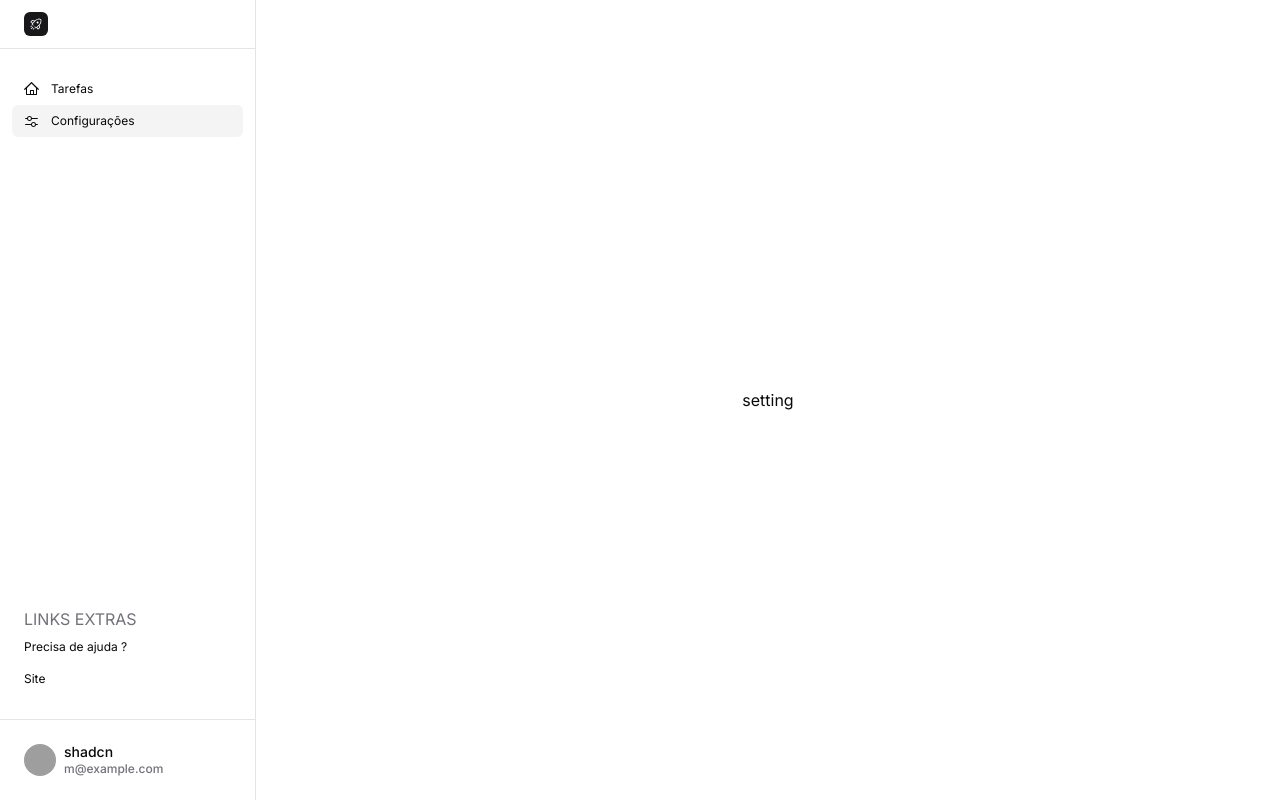
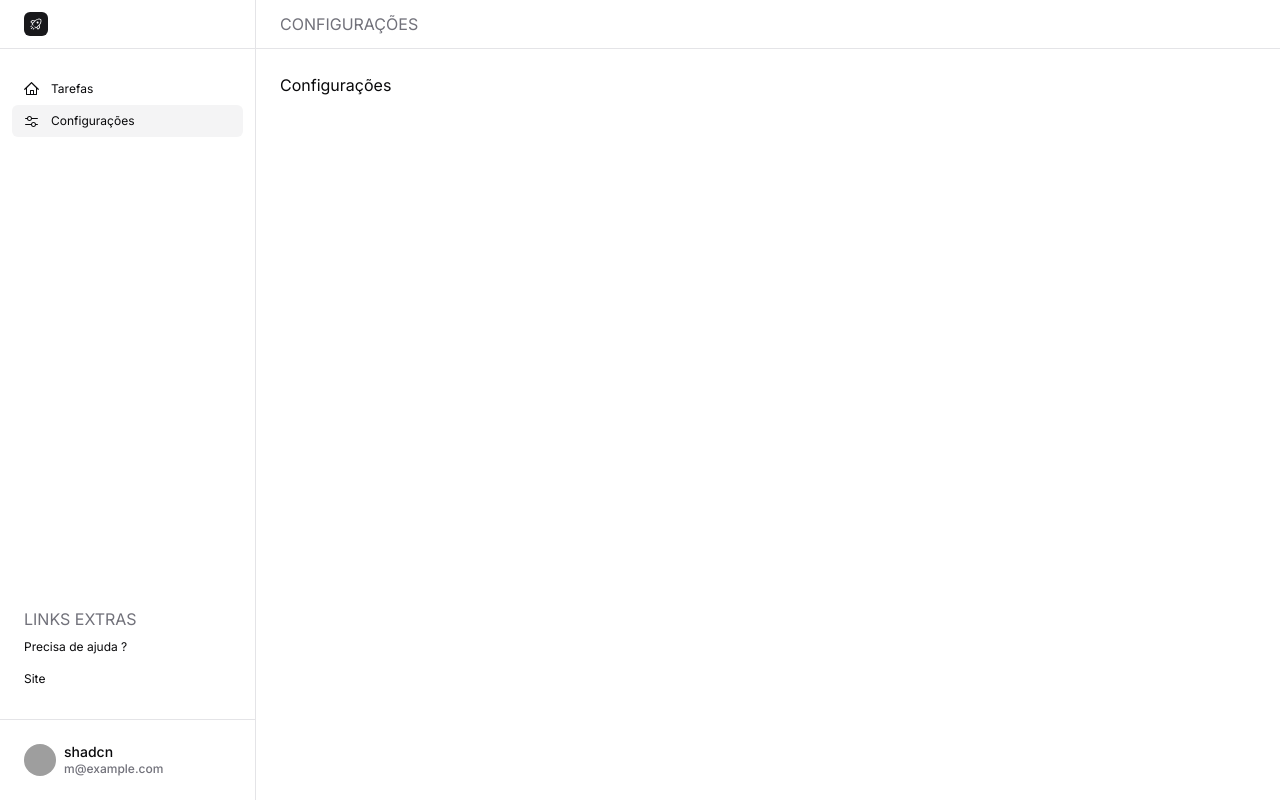
Before and after one commit to PedrohvFernandes/micro-saas-todo-stripe, a Next.js app: page /app/settings in a window 1280 px wide. Built offline with nearby package versions, Linux system fonts and the light colour scheme; grey boxes are pictures that could not be loaded.

Commit message:
refactor: refactoring settings page

```diff
--- a/src/app/app/settings/page.tsx
+++ b/src/app/app/settings/page.tsx
@@ -1,7 +1,19 @@
+import {
+  DashboardPage,
+  DashboardPageHeader,
+  DashboardPageHeaderTitle,
+  DashboardPageMain,
+} from '@/components/dashboard/page'
+
 export default function Page() {
   return (
-    <main className="flex items-center justify-center h-screen">
-      <h1>setting</h1>
-    </main>
+    <DashboardPage>
+      <DashboardPageHeader>
+        <DashboardPageHeaderTitle>Configurações</DashboardPageHeaderTitle>
+      </DashboardPageHeader>
+      <DashboardPageMain>
+        <h1>Configurações</h1>
+      </DashboardPageMain>
+    </DashboardPage>
   )
 }
```
